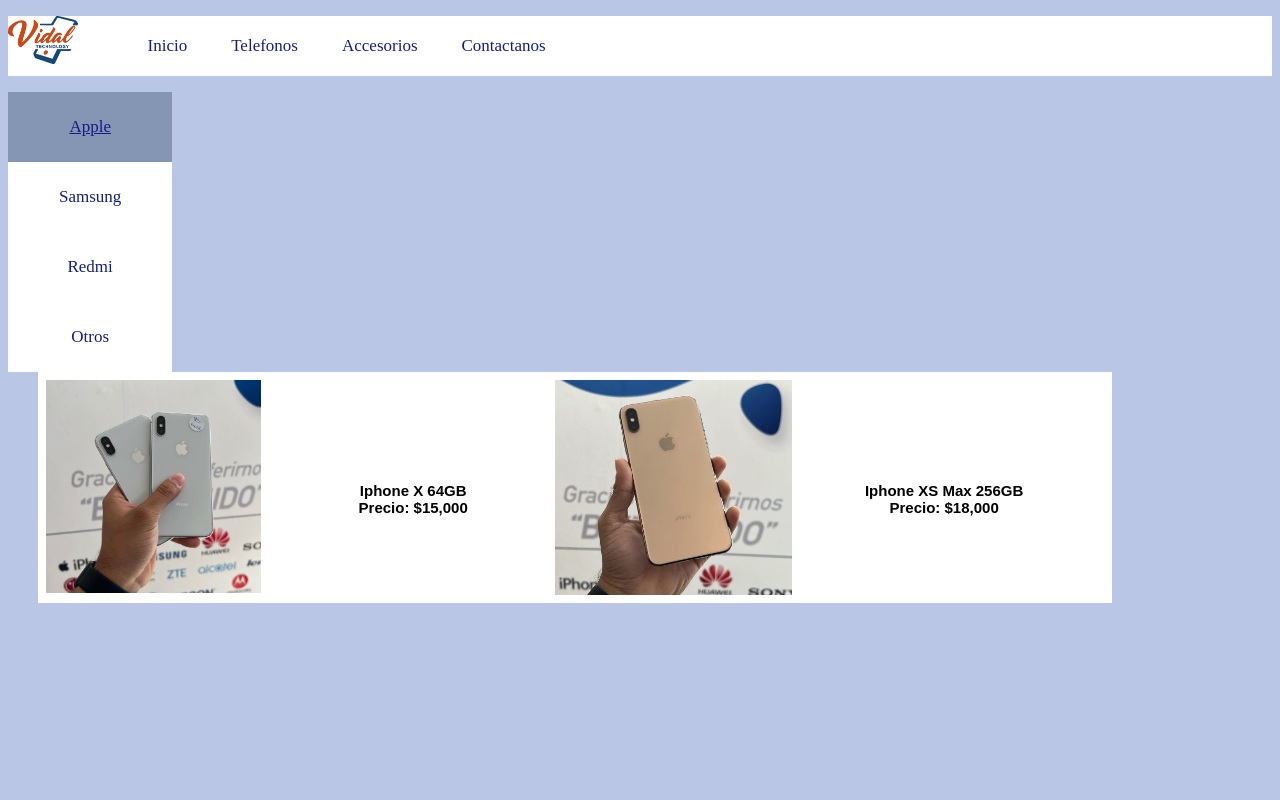
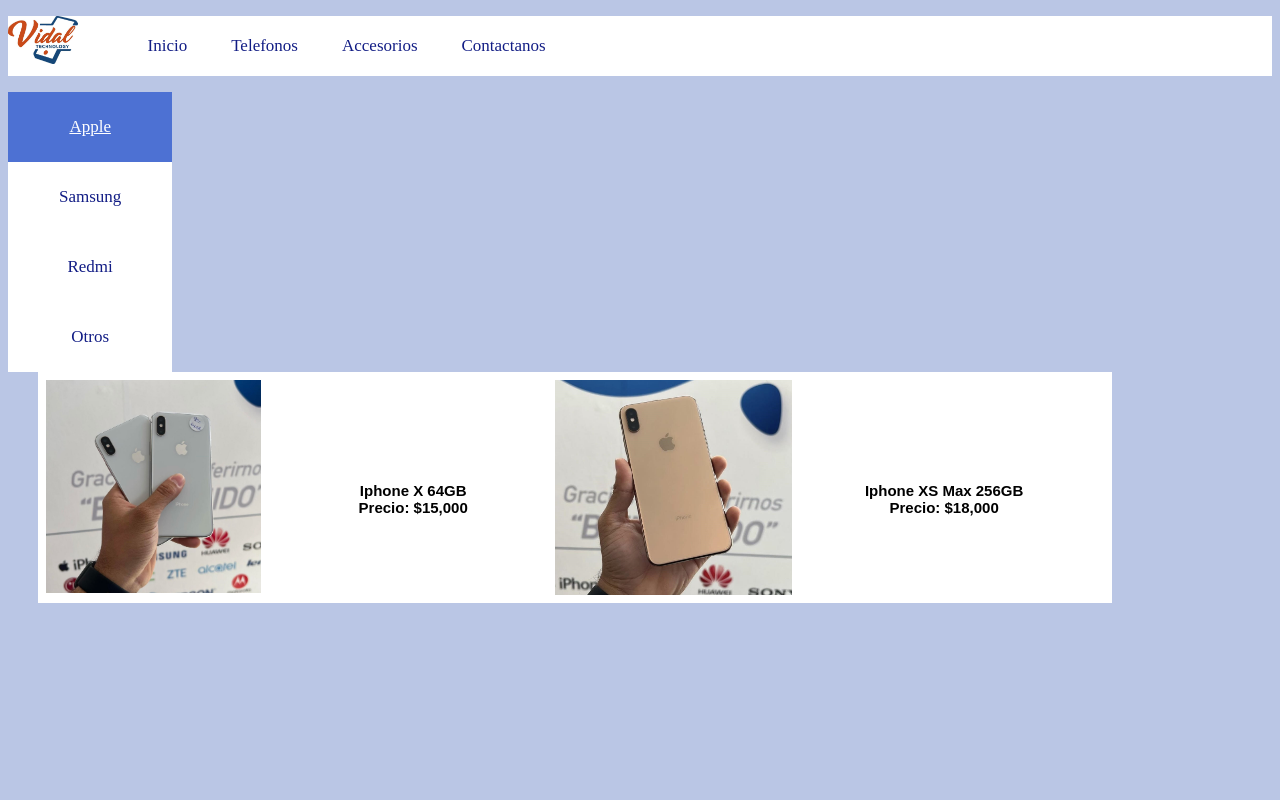
Before and after one commit to Ambiogu/VidalWB, a plain HTML site: page apple.html in a window 1280 px wide. In both pictures the pointer is over the link "Apple". Shown: the top 800 px of the page. Drawn offline with Linux system fonts and the light colour scheme.

Commit message:
Add files via upload

```diff
--- a/CssStyles/stylesapple.css
+++ b/CssStyles/stylesapple.css
@@ -39,6 +39,7 @@
 	display:inline-block;
 	text-decoration:none;
 	color:#121D85;
+
 }
 
 .main {
@@ -68,8 +69,9 @@
 }
 
 .main .telefonoslist a:hover {
-    text-decoration: underline;
-    background: #8596B4;
+	text-decoration: underline;
+	background: #4D71D3;
+	color:#fff;
 }
 
 footer {
--- a/CssStyles/stylestelefonos.css
+++ b/CssStyles/stylestelefonos.css
@@ -70,7 +70,8 @@
 
 .main .telefonoslist a:hover {
 	text-decoration: underline;
-	background: #8596B4;
+	background: #4D71D3;
+	color:#fff;
 }
 
 footer {
```
